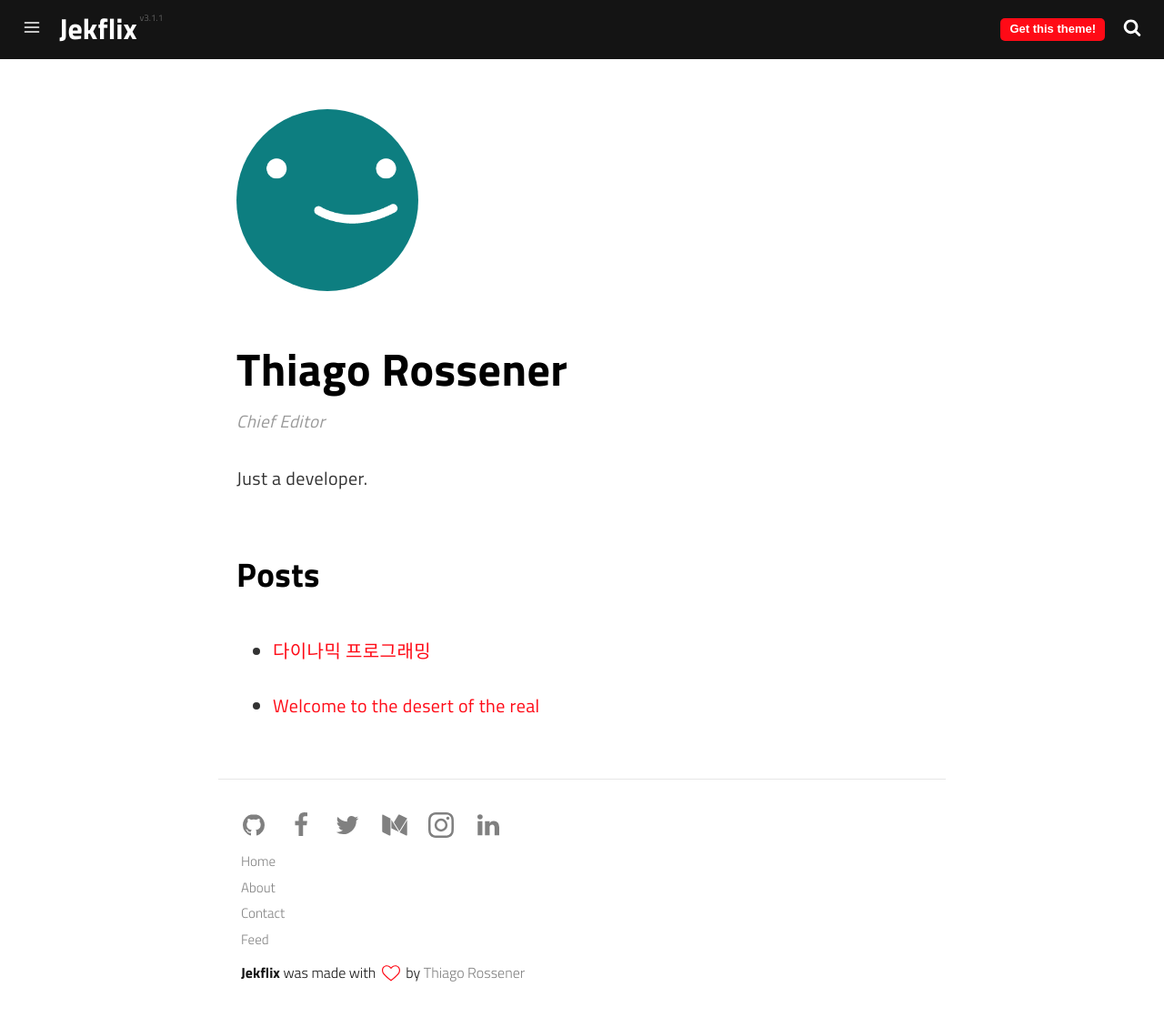
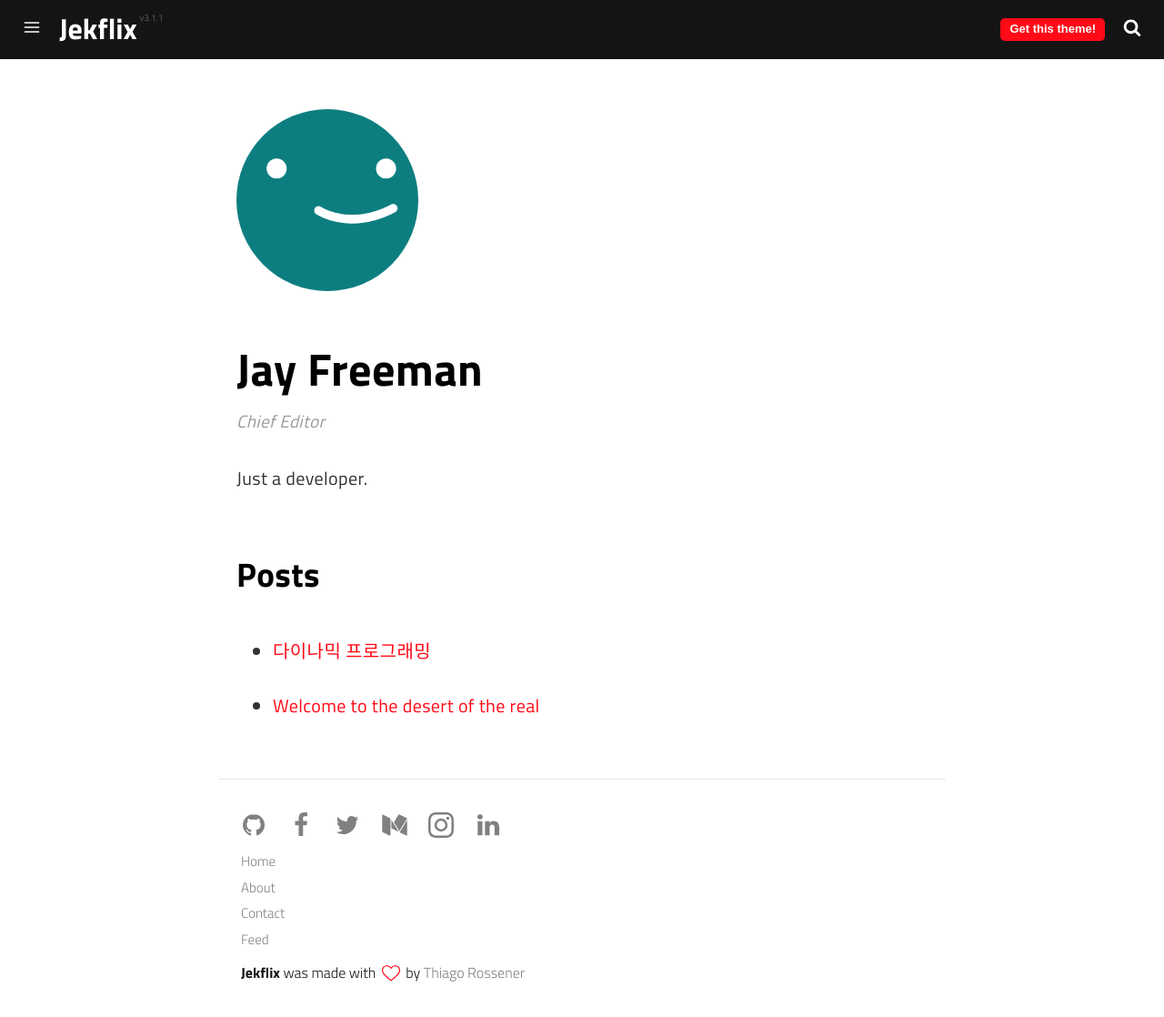
Before and after one commit to JayFreemandev/JayFreemandev.github.io, a Jekyll site: the page built from _authors/thiagorossener.md, in a window 1280 px wide and 1118 px high. Shown: the whole window at 91% size. Built offline with Jekyll 4.4.1, drawn with Linux system fonts in a browser that asks for light colours; a script that is not in the unit is left out.

Commit message:
Update thiagorossener.md

```diff
--- a/_authors/thiagorossener.md
+++ b/_authors/thiagorossener.md
@@ -2,13 +2,8 @@
 layout: author
 photo: /assets/img/uploads/profile.png
 name: thiagorossener
-display_name: Thiago Rossener
+display_name: Jay Freeman
 position: Chief Editor
 bio: Just a developer.
 github_username: thiagorossener
-facebook_username: thiagorossener
-twitter_username: thiagorossener
-instagram_username: thiagorossener
-linkedin_username: thiagorossener
-medium_username: thiagorossener
 ---
```
